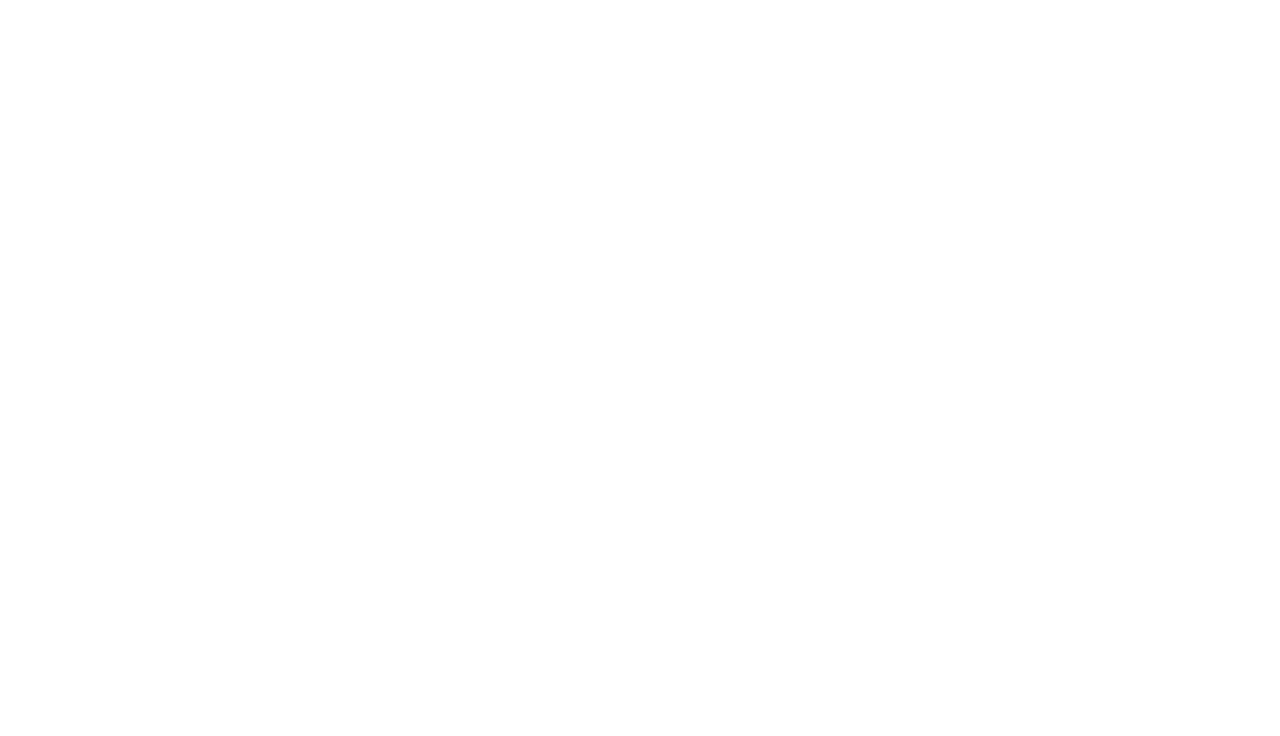
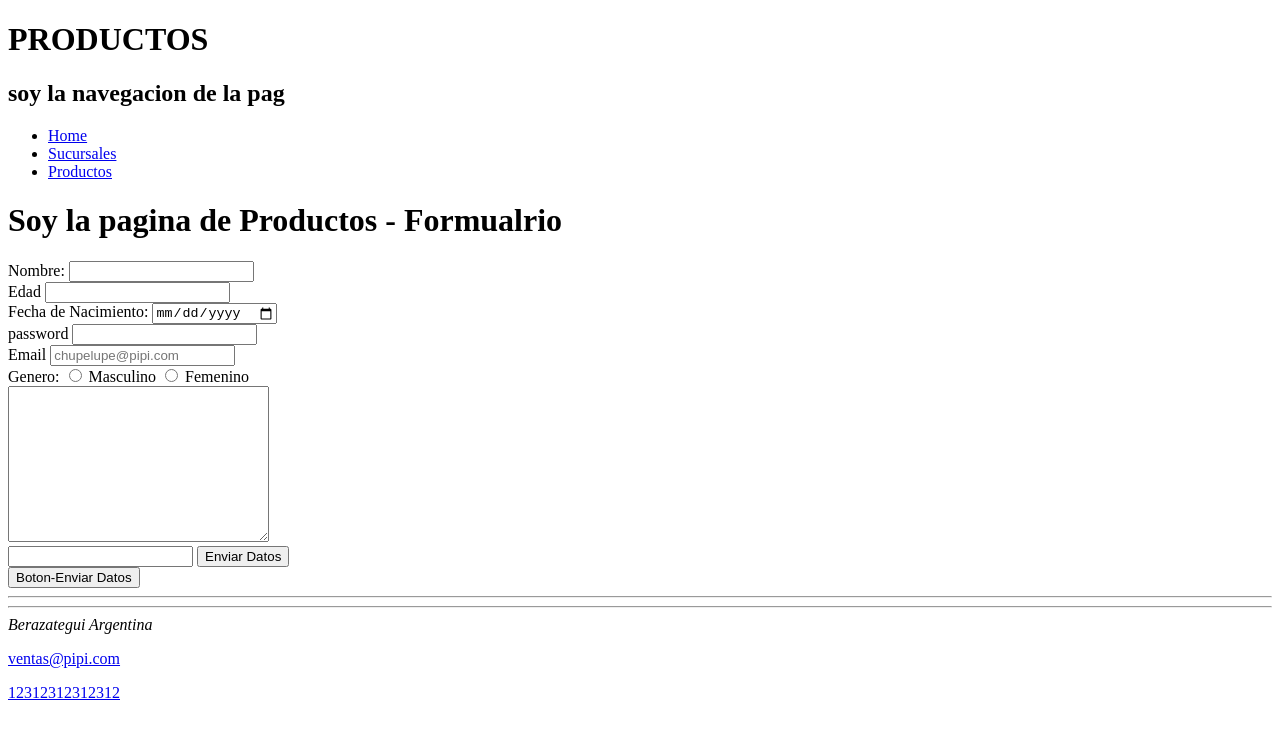
Before and after one commit to EnzoHG1986/git, a plain HTML site: page pages/productos.html in a window 1280 px wide. Drawn offline with Linux system fonts and the light colour scheme.

Commit message:
clase 3 fin de etiquetas html

```diff
--- a/pages/productos.html
+++ b/pages/productos.html
@@ -0,0 +1,110 @@
+<!DOCTYPE html>
+<html lang="en">
+<head>
+    <meta charset="UTF-8">
+    <meta http-equiv="X-UA-Compatible" content="IE=edge">
+    <meta name="viewport" content="width=device-width, initial-scale=1.0">
+    <title>Productos</title>
+</head>
+<body>
+
+    <header>
+        <h1>PRODUCTOS</h1>
+    </header>
+
+    <nav>           <!-- MENU -->
+        <h2> soy la navegacion de la pag</h2>
+
+        <ul>            <!-- LISTAS DESORDENADAS -->
+            <li>
+                <a href="../index.html">Home</a>
+            </li>
+            <li>
+                <a href="./sucursales.html">Sucursales</a>
+            </li>
+            <li>
+                <a href="./productos.html">Productos</a>
+            </li>
+        </ul>
+    </nav>
+
+    <main>
+
+        <h1>
+            Soy la pagina de Productos - Formualrio
+        </h1>
+
+        <!-- FORMULARIO CON ETIQUETA FORM -->
+
+        <!--  <form action="/guardardatos.js" method="post"></form>  -->
+
+        <form action="" method="" id="miformulario">
+            <label for="nombre"> Nombre:</label>
+            <input type="text" id="nombre" name="nombre" minlength="5" maxlength="30" required>
+
+            <br>
+
+            <label for="edad">Edad</label>
+            <input type="number" id="edad" name="edad">
+
+            <br>
+
+            <label for="nacimiento">Fecha de Nacimiento:</label>
+            <input type="date" id="nacimiento" name="nacimiento">
+
+            <br>
+
+            <label for="password">password</label>
+            <input type="password" minlength="8" maxlength="12" id="password" name="password" required>
+
+            <br>
+
+            <label for="email">Email</label>
+            <input type="email" name="email" id="email" placeholder="chupelupe@pipi.com" required>
+
+            <br>
+
+            <label for="genero">Genero:</label>
+            <input type="radio"value="Masculino">
+                <label for="Masculino">Masculino</label>
+            <input type="radio" value="Femenino">
+                <label for="Femenino">Femenino</label>
+
+            <br>
+
+            <textarea name="" id="" cols="30" rows="10"></textarea>
+
+            <br>
+
+            <input type="text-area">
+
+
+
+
+            <input type="button" value="Enviar Datos">
+
+            <br>
+
+            <button type="submit">Boton-Enviar Datos</button>
+        </form>
+
+    </main>
+
+
+    <hr>
+    <hr>
+    <footer>
+        <address>
+            Berazategui Argentina
+        </address>
+        <p>
+            <a href="mailto:ventas@gmail.com"> ventas@pipi.com</a>
+        </p>
+        <p>
+            <a href="tel:123123123123">12312312312312</a>
+        </p>
+
+    </footer>
+
+</body>
+</html>
```
Also changed, not shown: index.html (+21 -3 lines), pages/sucursales.html (+32 -0 lines).
